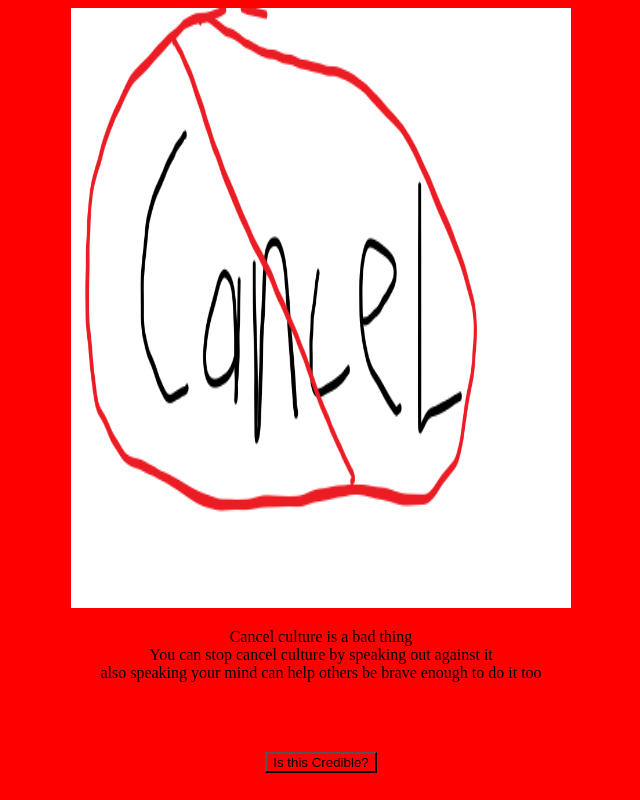
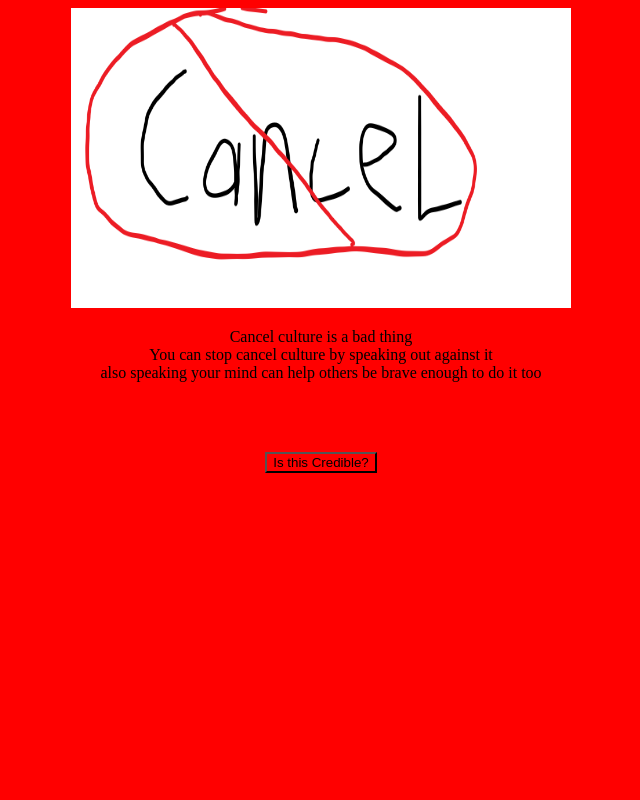
Before and after one commit to Joshexel/joshexel.github.io, a plain HTML site: page index.html in a window 1280 px wide. Shown: the whole page, without its empty margins (319-959 px from the left). Drawn offline with Linux system fonts and the light colour scheme.

Commit message:
Update index.html

```diff
--- a/index.html
+++ b/index.html
@@ -12,7 +12,7 @@
     </style>
   </head>
   <body>
-    <img src='cancelcancel.png' alt='cancel cancel logo' width='500' height='600'>
+    <img src='cancelcancel.png' alt='cancel cancel logo' width='500' height='300'>
   <p> Cancel culture is a bad thing <br> You can stop cancel culture by speaking out against it <br> also speaking your mind can help others be brave enough to do it too </p>
     <br><br><br><button id = 'button' onclick = "functio()">Is this Credible?</button><p id = 'credit'></p>
     <script>
```
